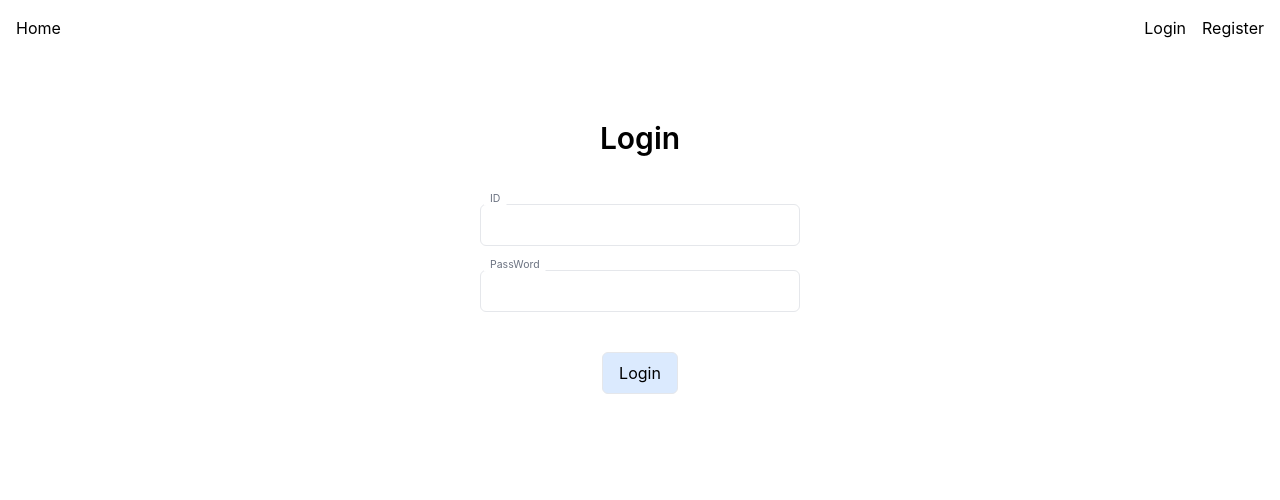
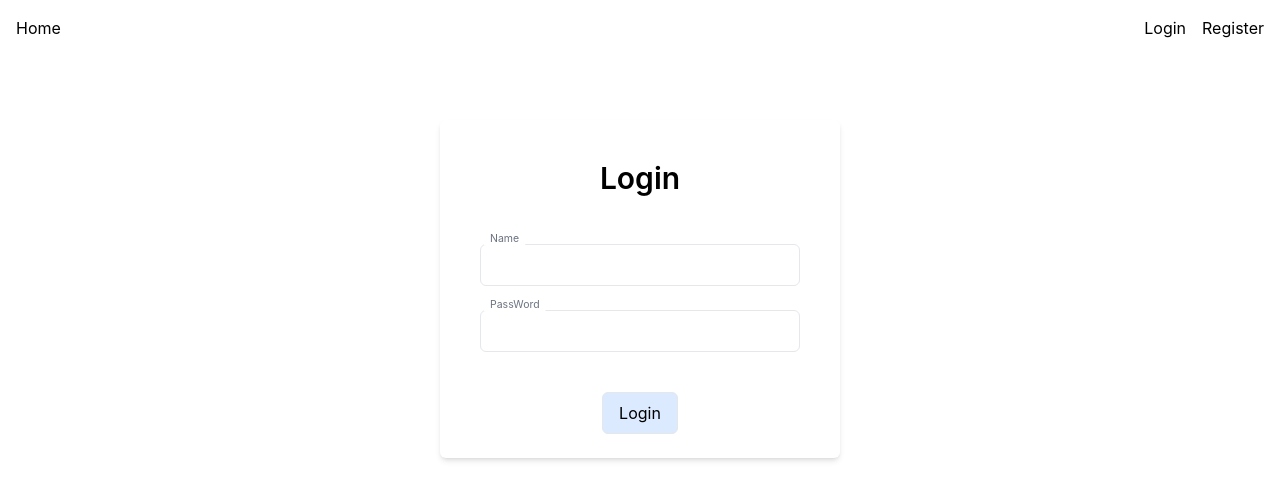
Before and after one commit to qkr7391/Sammy-Teo_Project, a React (Create React App) app in the folder new_version/frontend/: page /login in a window 1280 px wide. Shown: the top 500 px of the page. Built offline with nearby package versions, Linux system fonts and the light colour scheme.

Commit message:
change register box and login box

```diff
--- a/new_version/frontend/src/views/Login.js
+++ b/new_version/frontend/src/views/Login.js
@@ -2,11 +2,11 @@ import React, { useState } from "react";
 
 const Login = () => {
 	const [inputs, setInputs] = useState({
-		id: "",
-		pw: "",
+		name: "",
+		password: "",
 	});
 
-	const { id, pw } = inputs;
+	const { name, password } = inputs;
 
 	const onChange = (event) => {
 		const value = event.target.value;
@@ -20,32 +20,33 @@ const Login = () => {
 
 	return (
 		<>
-			<section>
+			<section className="flex flex-col justify-center mt-20 max-w-[400px] m-auto">
+				<div className="p-6 bg-white rounded-md shadow-md">
 					<div>
-					<h1 className="mt-20 text-3xl font-semibold text-center"> Login </h1>
+						<h1 className="mt-4 text-3xl font-semibold text-center"> Login </h1>
 					</div>
 					<div className="flex content-center justify-center">
 						<form className="mt-10">
 							<div className="relative mb-4">
 								<label
-								htmlFor="id"
+									htmlFor="name"
 									className="absolute text-sm text-gray-500 dark:text-gray-400 duration-300 transform -translate-y-4 scale-75 top-2 z-10 origin-[0] bg-white dark:bg-gray-900 px-2 peer-focus:px-2 peer-focus:text-blue-600 peer-focus:dark:text-blue-500 peer-placeholder-shown:scale-100 peer-placeholder-shown:-translate-y-1/2 peer-placeholder-shown:top-1/2 peer-focus:top-2 peer-focus:scale-75 peer-focus:-translate-y-4 left-1"
 								>
 									{" "}
-								ID{" "}
+									Name{" "}
 								</label>
 								<input
 									type="text"
-								id="id"
+									id="name"
 									className="w-80 px-4 py-2 mt-2 bg-white border rounded-md"
-								value={id}
+									value={name}
 									onChange={onChange}
 								/>
 							</div>
 
 							<div className="relative mb-4">
 								<label
-								htmlFor="pw"
+									htmlFor="password"
 									className="absolute text-sm text-gray-500 dark:text-gray-400 duration-300 transform -translate-y-4 scale-75 top-2 z-10 origin-[0] bg-white dark:bg-gray-900 px-2 peer-focus:px-2 peer-focus:text-blue-600 peer-focus:dark:text-blue-500 peer-placeholder-shown:scale-100 peer-placeholder-shown:-translate-y-1/2 peer-placeholder-shown:top-1/2 peer-focus:top-2 peer-focus:scale-75 peer-focus:-translate-y-4 left-1"
 								>
 									{" "}
@@ -53,9 +54,9 @@ const Login = () => {
 								</label>
 								<input
 									type="password"
-								id="pw"
+									id="password"
 									className="w-80 px-4 py-2 mt-2 bg-white border rounded-md"
-								value={pw}
+									value={password}
 									onChange={onChange}
 								/>
 							</div>
@@ -67,6 +68,7 @@ const Login = () => {
 							Login
 						</button>
 					</div>
+				</div>
 			</section>
 		</>
 	);
--- a/new_version/frontend/src/views/Register.js
+++ b/new_version/frontend/src/views/Register.js
@@ -48,9 +48,12 @@ const Register = () => {
 
 	return (
 		<>
-			<section>
+			<section className="flex flex-col justify-center mt-20 max-w-[400px] m-auto">
+				<div className="p-6 bg-white rounded-md shadow-md">
 					<div>
-					<h1 className="mt-20 text-3xl font-semibold text-center">Register</h1>
+						<h1 className="mt-4 text-3xl font-semibold text-center">
+							Register
+						</h1>
 					</div>
 					<div className="flex justify-center">
 						<form className="mt-10">
@@ -131,6 +134,7 @@ const Register = () => {
 							Register
 						</button>
 					</div>
+				</div>
 			</section>
 		</>
 	);
```
Lines whose indentation alone changed are shown as unchanged.
